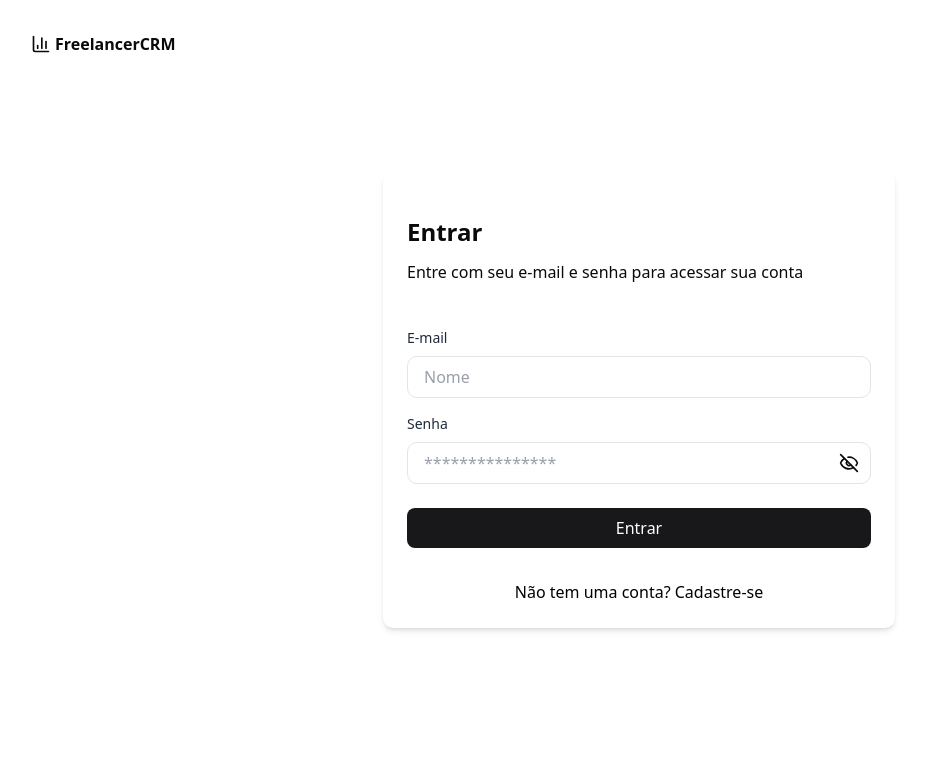
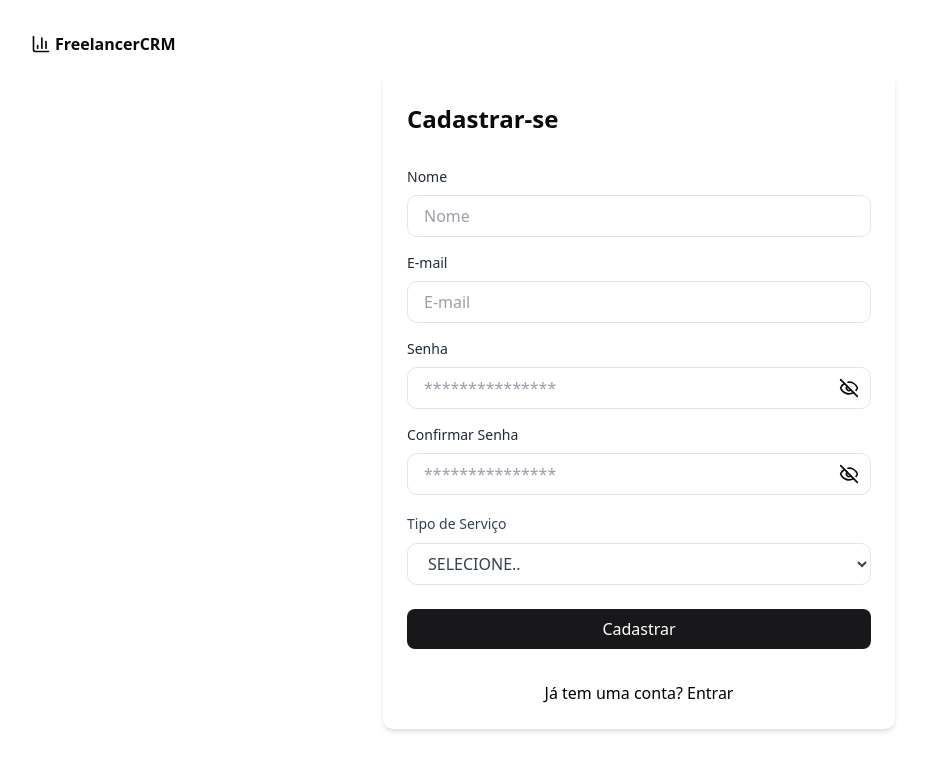
Before and after one commit to guilhermelr291/Hackaton---Team04Codebuilders, a React (Vite) app in the folder Frontend/: page /signup in a window 1280 px wide. Shown: the top 770 px of the page, without its empty margins (1-927 px from the left). Built offline with nearby package versions, Linux system fonts and the light colour scheme.

Commit message:
🚚 chore: Alterado indentação.

```diff
--- a/Frontend/src/pages/auth/signup.tsx
+++ b/Frontend/src/pages/auth/signup.tsx
@@ -1,101 +1,157 @@
-import { useState } from "react"
-import {Link} from "react-router-dom"
-import { BarChart3, Eye, EyeOff, Loader } from "lucide-react"
-import { useAuthStore } from "../../store/useAuthStore"
+import { useState } from "react";
+import { Link } from "react-router-dom";
+import { BarChart3, Eye, EyeOff, Loader } from "lucide-react";
+import { useAuthStore } from "../../store/useAuthStore";
 import { useForm } from "react-hook-form";
 import { z } from "zod";
 import { zodResolver } from "@hookform/resolvers/zod";
 
+// Esquema de validação corrigido
+const LoginSchema = z.object({
+    name: z.string().min(1, "Nome obrigatório"),
+    email: z.string().email("Formato de e-mail inválido"),
+    password: z.string().min(3, "Senha menor que 3 caracteres"),
+    confirmPassword: z.string().min(3, "Senha menor que 3 caracteres"),
+	serviceType: z.string().nonempty("O Tipo de serviço é obrigatório")
+}).refine((data) => data.password === data.confirmPassword, {
+    message: "As senhas não coincidem",
+    path: ["confirmPassword"],
 
-const LoginSchema = z.object({
-    email: z.string().email("Formato de e-mail inválido"),
-    password: z.string().min(3,"Senha menor que 3 caracteres"),
 });
 
 type FormData = z.infer<typeof LoginSchema>;
 
-const SignUp = ()=> {
-
-    const {isLoggingIn} = useAuthStore();
-    const [showPassword, setShowPassword] = useState(false)
+const SignUp = () => {
+	const { isLoggingIn } = useAuthStore();
+	const [showPassword, setShowPassword] = useState(false);
+	const [showConfirmPassword, setShowConfirmPassword] = useState(false);
 
 	const {
 		register,
 		handleSubmit,
 		formState: { errors },
-      } = useForm<FormData>({resolver: zodResolver(LoginSchema),});useForm<FormData>();
+	} = useForm<FormData>({
+		resolver: zodResolver(LoginSchema),
+	});
 
 	const onSubmit = (data: FormData) => {
 		console.log("Dados do formulário:", data);
 	};
 
 	return (
+		<div className="flex h-screen w-full flex-col items-center justify-center">
+			<div  className="absolute left-4 top-4 md:left-8 md:top-8">
 
-    <div className="flex h-screen w-full flex-col items-center justify-center">
-        <Link to="/" className="absolute left-4 top-4 md:left-8 md:top-8">
+				<Link to="/">
 					<button type="button" className="flex items-center gap-1">
 						<BarChart3 className="h-5 w-5" />
 						<span className="font-bold">FreelancerCRM</span>
 					</button>
 				</Link>
+			</div>
 
-        <div className="w-full  max-w-sm md:max-w-lg  p-6 m-auto mx-auto bg-white rounded-lg shadow-md dark:bg-gray-800">
-            <div className="py-5 flex flex-col">
-                <h1 className="text-2xl font-bold">Entrar</h1>
-                <p className="pt-3 from-neutral-100">Entre com seu e-mail e senha para acessar sua conta</p>
+			<div className="w-full max-w-sm md:max-w-lg p-6 m-auto bg-white rounded-lg shadow-md dark:bg-gray-800">
+				<div className="py-2 flex flex-col">
+					<h1 className="text-2xl font-bold">Cadastrar-se</h1>
 				</div>
 
 				<form onSubmit={handleSubmit(onSubmit)} className="mt-6">
-                <div>
-                    <label htmlFor="email" className="block text-sm text-gray-800 dark:text-gray-200">E-mail</label>
-                    <input {...register("email")} placeholder="Nome" className="block w-full px-4 py-2 mt-2 text-gray-700 bg-white border rounded-lg dark:bg-gray-800 dark:text-gray-300 dark:border-gray-600 focus:border-blue-400 dark:focus:border-blue-300 focus:ring-blue-300 focus:outline-none focus:ring focus:ring-opacity-40" />
+					<div className="mt-1">
+						<label className="block text-sm text-gray-800 dark:text-gray-200">Nome</label>
+						<input
+							{...register("name")}
+							placeholder="Nome"
+							className="block w-full px-4 py-2 mt-2 text-gray-700 bg-white border rounded-lg dark:bg-gray-800 dark:text-gray-300 dark:border-gray-600 focus:border-blue-400 dark:focus:border-blue-300 focus:ring-blue-300 focus:outline-none focus:ring focus:ring-opacity-40"
+						/>
+						{errors.name && <p className="text-red-500">{errors.name.message}</p>}
+					</div>
+
+					{/* Campo E-mail */}
+					<div className="mt-4">
+						<label className="block text-sm text-gray-800 dark:text-gray-200">E-mail</label>
+						<input
+							{...register("email")}
+							placeholder="E-mail"
+							className="block w-full px-4 py-2 mt-2 text-gray-700 bg-white border rounded-lg dark:bg-gray-800 dark:text-gray-300 dark:border-gray-600 focus:border-blue-400 dark:focus:border-blue-300 focus:ring-blue-300 focus:outline-none focus:ring focus:ring-opacity-40"
+						/>
 						{errors.email && <p className="text-red-500">{errors.email.message}</p>}
 					</div>
 
+					{/* Campo Senha */}
 					<div className="mt-4">
-                    <label htmlFor="password" className="block text-sm text-gray-800 dark:text-gray-200">Senha</label>
-                    <div className='relative'>
+						<label className="block text-sm text-gray-800 dark:text-gray-200">Senha</label>
+						<div className="relative">
 							<input
 								{...register("password")}
-                            placeholder='***************'
+								placeholder="***************"
 								className="block w-full px-4 py-2 mt-2 text-gray-700 bg-white border rounded-lg dark:bg-gray-800 dark:text-gray-300 dark:border-gray-600 focus:border-blue-400 dark:focus:border-blue-300 focus:ring-blue-300 focus:outline-none focus:ring focus:ring-opacity-40"
-                            type={showPassword ? 'text' : 'password'}
+								type={showPassword ? "text" : "password"}
 							/>
-
-
-                        <button type='button' className='absolute inset-y-0 right-0 flex items-center pr-3' onClick={() => setShowPassword(!showPassword)}>
-                            {showPassword ? <Eye size={20} /> : <EyeOff size={20}/>}
+							<button
+								type="button"
+								className="absolute inset-y-0 right-0 flex items-center pr-3"
+								onClick={() => setShowPassword(!showPassword)}
+							>
+								{showPassword ? <Eye size={20} /> : <EyeOff size={20} />}
 							</button>
-
+						</div>
 						{errors.password && <p className="text-red-500">{errors.password.message}</p>}
 					</div>
 
+					{/* Campo Confirmar Senha */}
+					<div className="mt-4">
+						<label className="block text-sm text-gray-800 dark:text-gray-200">Confirmar Senha</label>
+						<div className="relative">
+							<input
+								{...register("confirmPassword")}
+								placeholder="***************"
+								className="block w-full px-4 py-2 mt-2 text-gray-700 bg-white border rounded-lg dark:bg-gray-800 dark:text-gray-300 dark:border-gray-600 focus:border-blue-400 dark:focus:border-blue-300 focus:ring-blue-300 focus:outline-none focus:ring focus:ring-opacity-40"
+								type={showConfirmPassword ? "text" : "password"}
+							/>
+							<button
+								type="button"
+								className="absolute inset-y-0 right-0 flex items-center justify-center pr-3"
+								onClick={() => setShowConfirmPassword(!showConfirmPassword)}
+							>
+								{showConfirmPassword ? <Eye size={20} /> : <EyeOff size={20} />}
+							</button>
+						</div>
+						{errors.confirmPassword && <p className="text-red-500">{errors.confirmPassword.message}</p>}
+					</div>
 
+					<div className="mt-4">
+						<span className="text-sm font-medium text-gray-700"> Tipo de Serviço </span>
+						<select {...register("serviceType")}	className="block w-full px-4 py-2 mt-2 text-gray-700 bg-white border rounded-lg dark:bg-gray-800 dark:text-gray-300 dark:border-gray-600 focus:border-blue-400 dark:focus:border-blue-300 focus:ring-blue-300 focus:outline-none focus:ring focus:ring-opacity-40">
+
+							<option value="">SELECIONE..</option>
+							<option value="SRV">Stevie Ray Vaughn</option>
+							<option value="JM">John Mayer</option>
+							<option value="JH">Jimi Hendrix</option>
+							<option value="BBK">B.B King</option>
+							<option value="AK">Albert King</option>
+							<option value="BG">Buddy Guy</option>
+							<option value="EC">Eric Clapton</option>
+						</select>
+						{errors.serviceType && <p className="text-red-500 pt-0.5">{errors.serviceType.message}</p>}
 					</div>
 
 					<div className="mt-6">
-                        <button className='w-full btn btn-sm bg-[#18181B] text-white p-2 rounded-md' type='submit' disabled={isLoggingIn}>
-
-                            {isLoggingIn ? (
-
-                                <Loader className='animate-spin'/>
-                            ) :
-                                "Entrar"
-                            }
-
+						<button className="w-full btn btn-sm bg-[#18181B] text-white p-2 rounded-md" type="submit" disabled={isLoggingIn}>
+						{isLoggingIn ? <Loader className="animate-spin" /> : "Cadastrar"}
 						</button>
-
 					</div>
 				</form>
 
 
-            <p className="mt-8 text-md font-light text-center text-black text-bold"> Não tem uma conta? <a href="signup" className="font-medium text-black text-bold dark:text-gray-200 hover:underline">Cadastre-se</a></p>
+				<p className="mt-8 text-md font-light text-center text-black">
+					Já tem uma conta?{" "}
+					<Link to="/signin" className="font-medium text-black dark:text-gray-200 hover:underline">
+						Entrar
+					</Link>
+				</p>
 			</div>
+		</div>
+	);
+};
 
-
-    </div>
-  )
-}
-
-
-export default SignUp
+export default SignUp;
```
Lines whose indentation alone changed are shown as unchanged.
